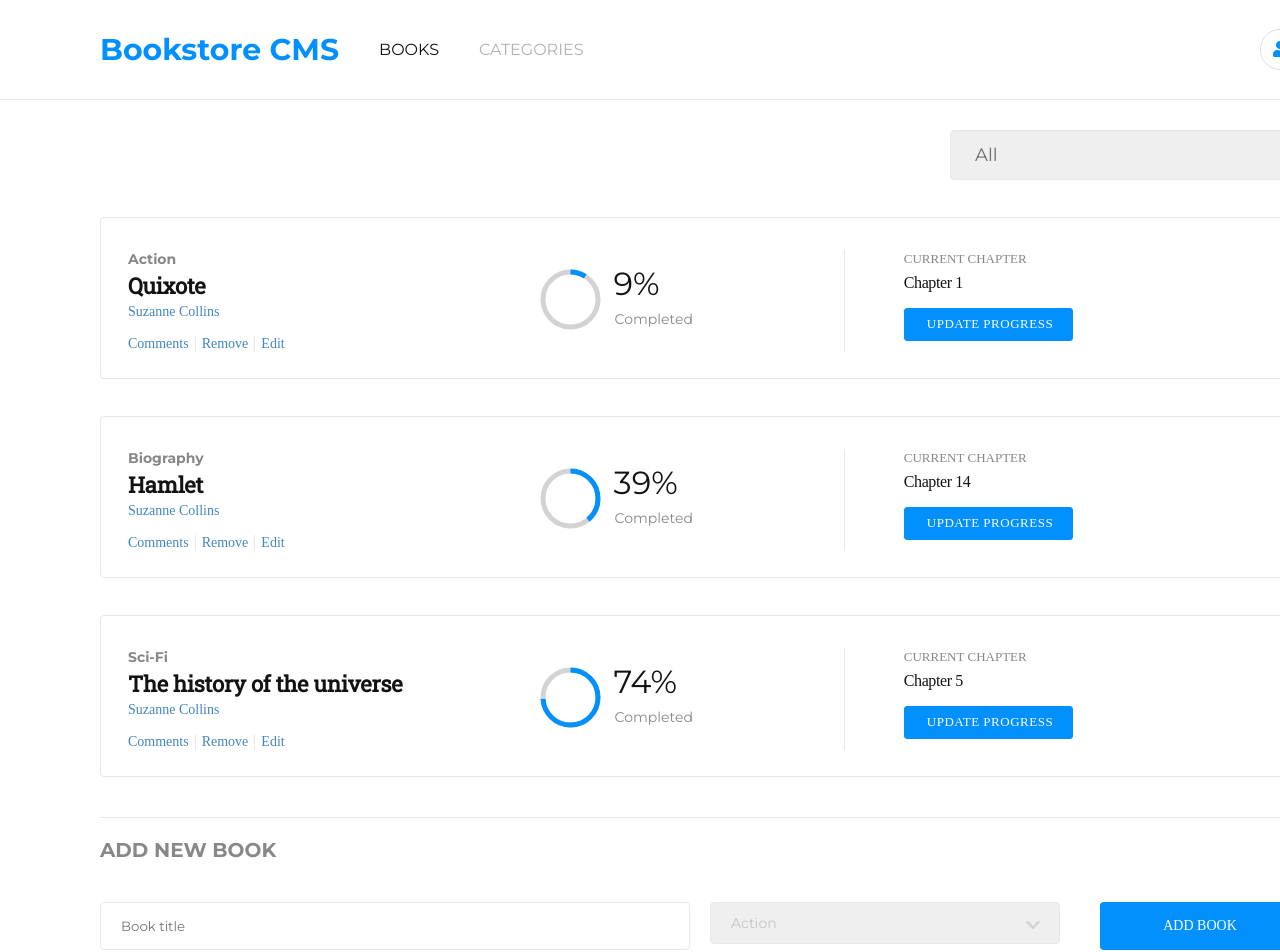
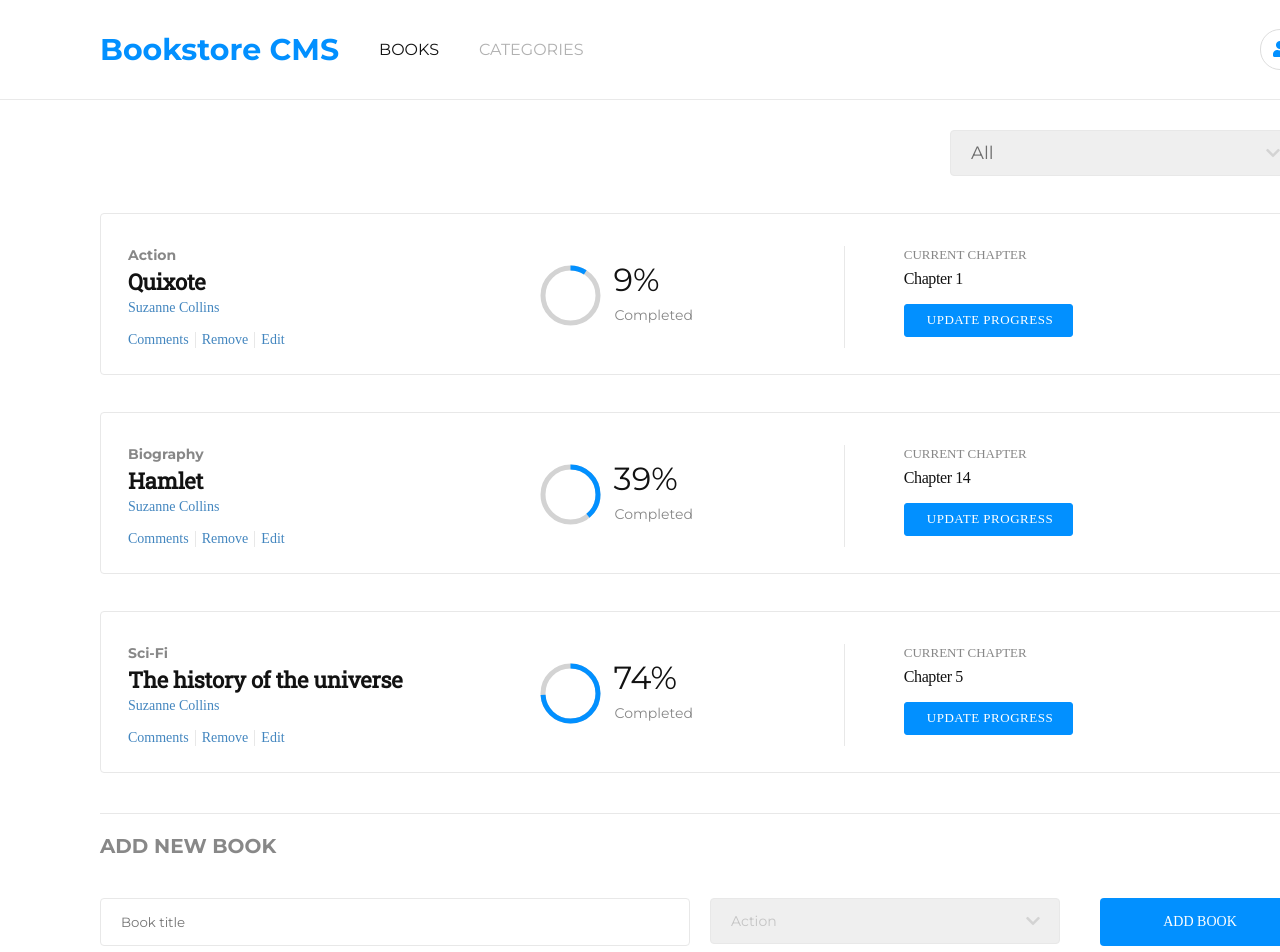
Before and after one commit to Zappat0n/bookstore, a React (Create React App) app: page / in a window 1280 px wide. Shown: the top 952 px of the page. Built offline with nearby package versions, Linux system fonts and the light colour scheme.

Commit message:
Update category filter

```diff
--- a/src/components/CategoryFilter.js
+++ b/src/components/CategoryFilter.js
@@ -3,6 +3,7 @@ import { connect } from 'react-redux';
 import PropTypes from 'prop-types';
 import * as action from '../actions';
 import { categories } from '../containers/BookForm';
+import Select from './Select';
 import './CategoryFilter.css';
 
 const CategoryFilter = (props) => {
@@ -16,7 +17,7 @@ const CategoryFilter = (props) => {
 
   return (
     <div className="mt">
-      <select
+      <Select
         name="categories"
         value={category}
         onChange={handleFilterChange}
@@ -27,7 +28,7 @@ const CategoryFilter = (props) => {
             {cate}
           </option>
         ))}
-      </select>
+      </Select>
     </div>
   );
 };
--- a/src/containers/bookForm.css
+++ b/src/containers/bookForm.css
@@ -38,7 +38,7 @@ form {
 
 .book-categories {
   border: 1px solid #e8e8e8;
-  padding: 12px 20px;
+  padding: 14px 20px;
   width: 350px;
   font-size: 14px;
   font-family: Montserrat, sans-serif;
```
